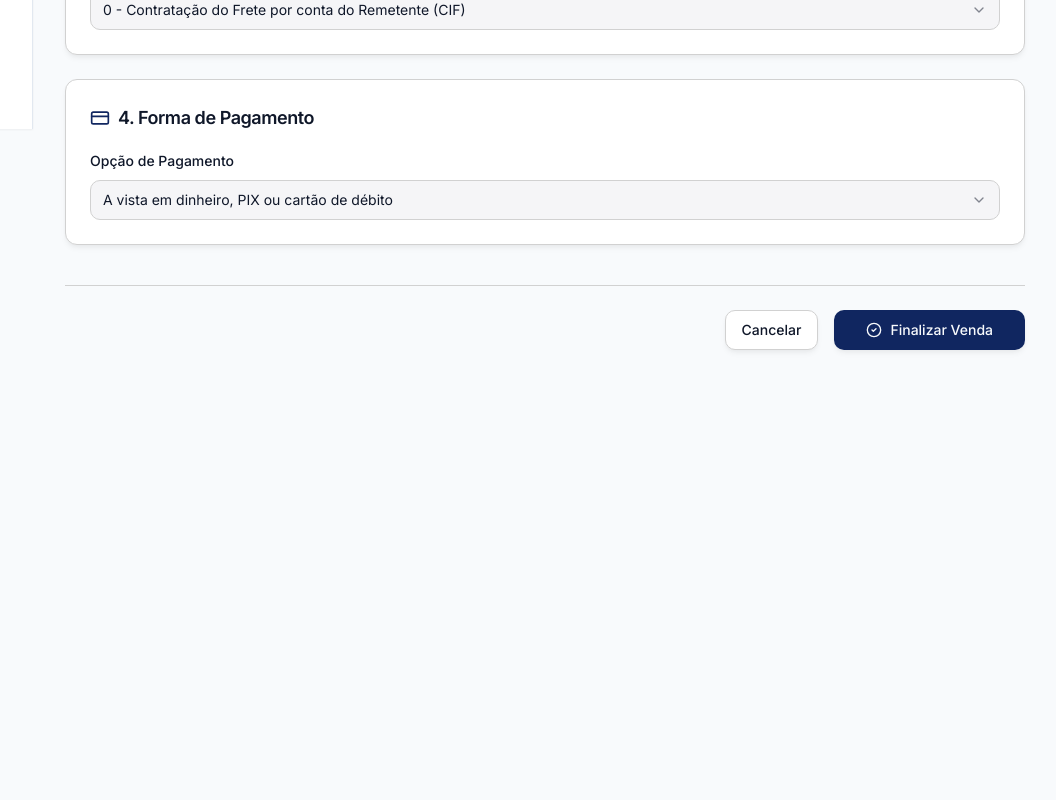
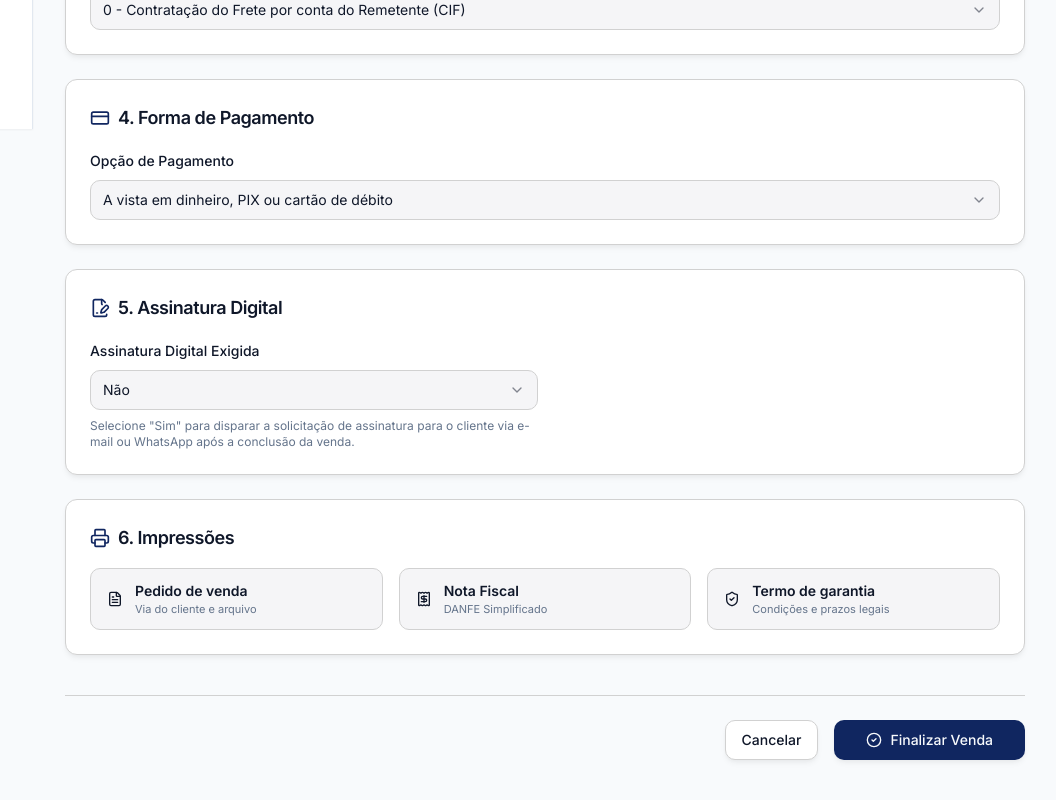
Before and after one commit to zontarafael/gest-o-eletro-dvolta-pfhea3fra, a React (Vite) app: page /vendas/nova in a window 1280 px wide. Shown: the part 671-1471 px from the top of the page, without its empty margins (223-1279 px from the left). Before the commit the page ends 1101 px from the top, so only its background shows below. Built offline with nearby package versions, Linux system fonts and the light colour scheme.

Commit message:
feat: Add digital signature and print options to new sale

```diff
--- /dev/null
+++ b/src/components/vendas/AssinaturaSection.tsx
@@ -0,0 +1,40 @@
+import { Card, CardContent, CardHeader, CardTitle } from '@/components/ui/card'
+import {
+  Select,
+  SelectContent,
+  SelectItem,
+  SelectTrigger,
+  SelectValue,
+} from '@/components/ui/select'
+import { Label } from '@/components/ui/label'
+import { FileSignature } from 'lucide-react'
+
+export function AssinaturaSection() {
+  return (
+    <Card className="border-[#D1D1D1] shadow-subtle bg-white">
+      <CardHeader className="pb-4">
+        <CardTitle className="flex items-center gap-2 text-lg">
+          <FileSignature className="w-5 h-5 text-primary" /> 5. Assinatura Digital
+        </CardTitle>
+      </CardHeader>
+      <CardContent>
+        <div className="space-y-2 max-w-md">
+          <Label>Assinatura Digital Exigida</Label>
+          <Select defaultValue="nao">
+            <SelectTrigger className="w-full bg-[#F5F5F7] border-[#D1D1D1]">
+              <SelectValue placeholder="Selecione" />
+            </SelectTrigger>
+            <SelectContent>
+              <SelectItem value="sim">Sim</SelectItem>
+              <SelectItem value="nao">Não</SelectItem>
+            </SelectContent>
+          </Select>
+          <p className="text-xs text-muted-foreground mt-1">
+            Selecione "Sim" para disparar a solicitação de assinatura para o cliente via e-mail ou
+            WhatsApp após a conclusão da venda.
+          </p>
+        </div>
+      </CardContent>
+    </Card>
+  )
+}
--- /dev/null
+++ b/src/components/vendas/ImpressoesSection.tsx
@@ -0,0 +1,73 @@
+import { Card, CardContent, CardHeader, CardTitle } from '@/components/ui/card'
+import { Button } from '@/components/ui/button'
+import { Printer, FileText, Receipt, ShieldCheck } from 'lucide-react'
+import { useToast } from '@/hooks/use-toast'
+
+export function ImpressoesSection() {
+  const { toast } = useToast()
+
+  const handlePrint = (docName: string) => {
+    toast({
+      title: 'Impressão Solicitada',
+      description: `Gerando documento: ${docName}...`,
+    })
+  }
+
+  return (
+    <Card className="border-[#D1D1D1] shadow-subtle bg-white">
+      <CardHeader className="pb-4">
+        <CardTitle className="flex items-center gap-2 text-lg">
+          <Printer className="w-5 h-5 text-primary" /> 6. Impressões
+        </CardTitle>
+      </CardHeader>
+      <CardContent>
+        <div className="grid grid-cols-1 sm:grid-cols-3 gap-4">
+          <Button
+            type="button"
+            variant="outline"
+            className="gap-3 h-auto py-3 bg-[#F5F5F7] border-[#D1D1D1] hover:bg-white hover:border-primary hover:text-primary transition-colors justify-start text-left"
+            onClick={() => handlePrint('Pedido de venda')}
+          >
+            <FileText className="w-5 h-5 shrink-0" />
+            <div className="flex flex-col items-start gap-0.5">
+              <span className="font-semibold text-sm">Pedido de venda</span>
+              <span className="text-[11px] text-muted-foreground font-normal leading-tight">
+                Via do cliente e arquivo
+              </span>
+            </div>
+          </Button>
+
+          <Button
+            type="button"
+            variant="outline"
+            className="gap-3 h-auto py-3 bg-[#F5F5F7] border-[#D1D1D1] hover:bg-white hover:border-primary hover:text-primary transition-colors justify-start text-left"
+            onClick={() => handlePrint('Nota Fiscal')}
+          >
+            <Receipt className="w-5 h-5 shrink-0" />
+            <div className="flex flex-col items-start gap-0.5">
+              <span className="font-semibold text-sm">Nota Fiscal</span>
+              <span className="text-[11px] text-muted-foreground font-normal leading-tight">
+                DANFE Simplificado
+              </span>
+            </div>
+          </Button>
+
+          <Button
+            type="button"
+            variant="outline"
+            className="gap-3 h-auto py-3 bg-[#F5F5F7] border-[#D1D1D1] hover:bg-white hover:border-primary hover:text-primary transition-colors justify-start text-left"
+            onClick={() => handlePrint('Termo de garantia')}
+          >
+            <ShieldCheck className="w-5 h-5 shrink-0" />
+            <div className="flex flex-col items-start gap-0.5">
+              <span className="font-semibold text-sm">Termo de garantia</span>
+              <span className="text-[11px] text-muted-foreground font-normal leading-tight">
+                Condições e prazos legais
+              </span>
+            </div>
+          </Button>
+        </div>
+      </CardContent>
+    </Card>
+  )
+}
--- a/src/pages/NovaVenda.tsx
+++ b/src/pages/NovaVenda.tsx
@@ -3,6 +3,8 @@ import { ClienteSection } from '@/components/vendas/ClienteSection'
 import { ProdutosSection } from '@/components/vendas/ProdutosSection'
 import { TransporteSection } from '@/components/vendas/TransporteSection'
 import { PagamentoSection } from '@/components/vendas/PagamentoSection'
+import { AssinaturaSection } from '@/components/vendas/AssinaturaSection'
+import { ImpressoesSection } from '@/components/vendas/ImpressoesSection'
 import { ArrowLeft, CheckCircle2 } from 'lucide-react'
 import { Link, useNavigate } from 'react-router-dom'
 import { useToast } from '@/hooks/use-toast'
@@ -45,6 +47,8 @@ export default function NovaVenda() {
         <ProdutosSection />
         <TransporteSection />
         <PagamentoSection />
+        <AssinaturaSection />
+        <ImpressoesSection />
 
         <div className="flex justify-end gap-4 pt-6 mt-4 border-t border-[#D1D1D1]">
           <Button variant="outline" asChild className="shadow-subtle bg-white border-[#D1D1D1]">
```
Also changed, not shown: .skip.config.json.
